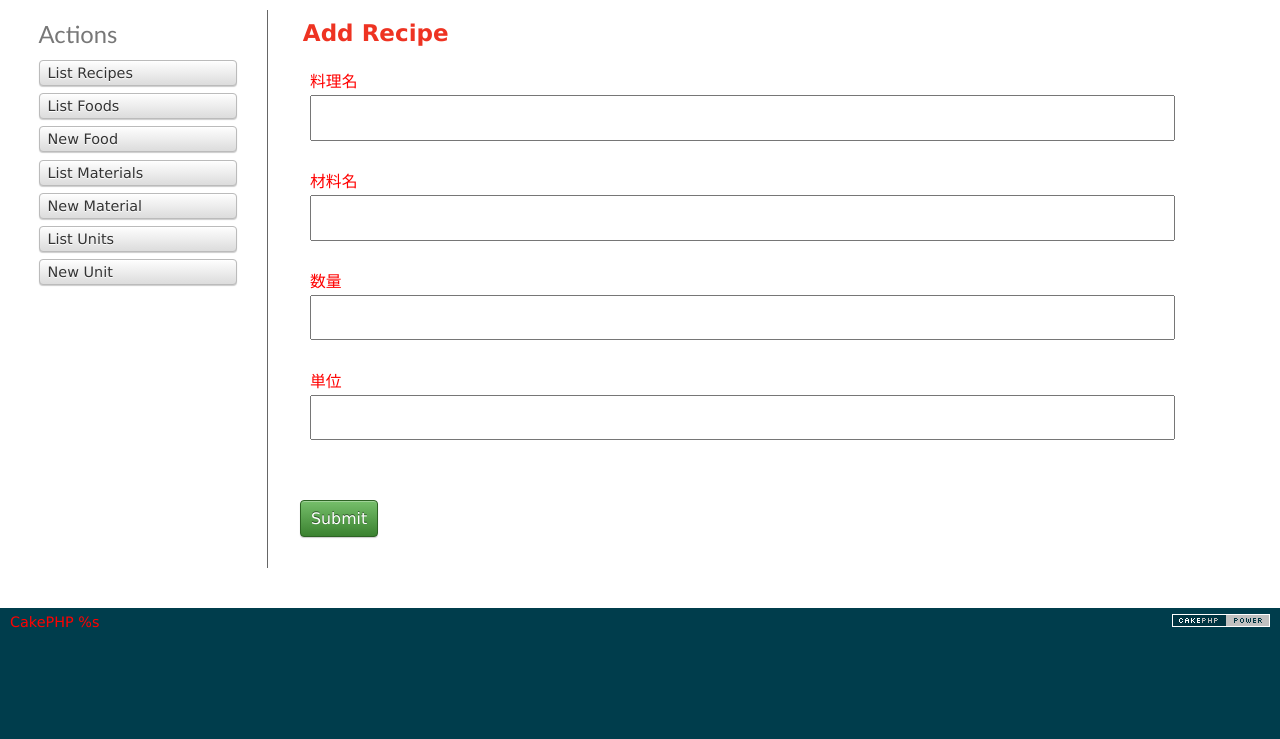
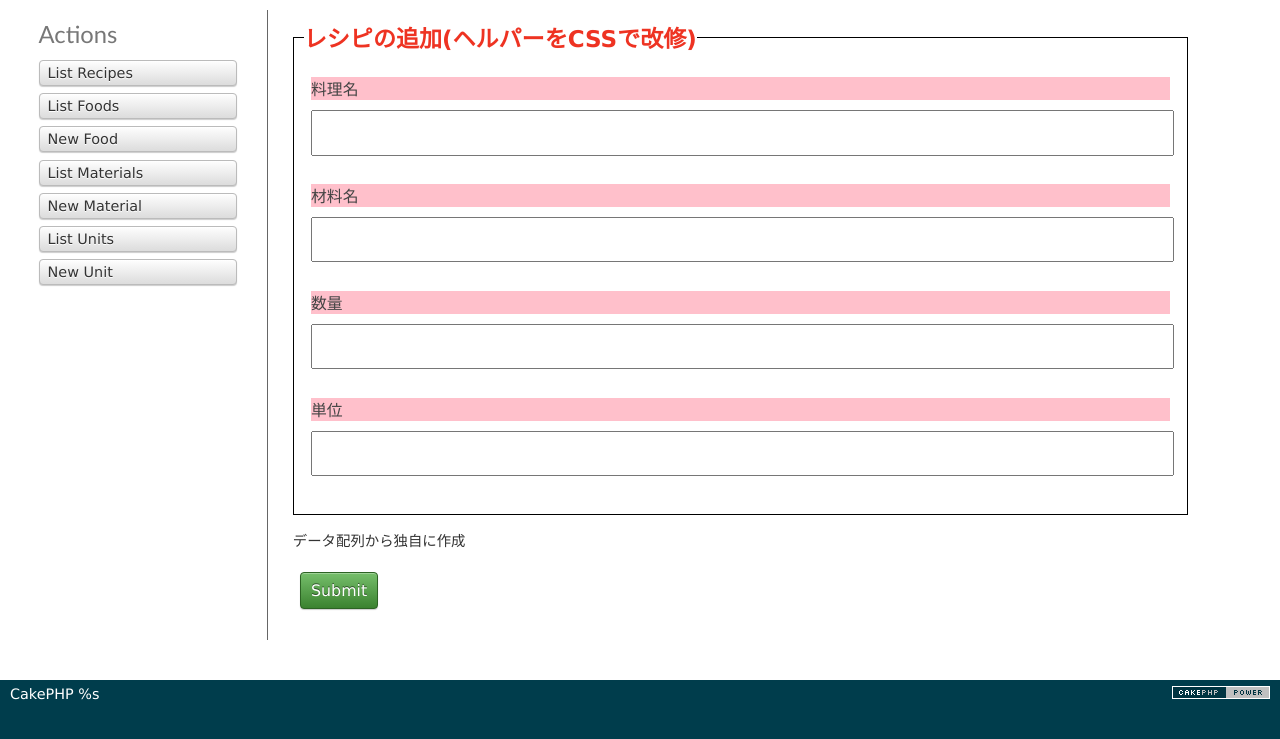
Before and after one commit to NemotoYoshiyuki/cook_pad, a CakePHP app: the page made by app/View/Recipes/add.ctp in a window 1280 px wide. Shown: the part 47-786 px from the top of the page. Run offline with PHP 8.4 and a stand-in for CakePHP, Linux system fonts and the light colour scheme; the template is opened without the code that fills it, so the values that code supplies are empty; form fields are guessed from the names that the template uses; some libraries are stand-ins or nearby versions.

Commit message:
追加メニュー動作確認Ver

```diff
--- a/app/View/Recipes/add.ctp
+++ b/app/View/Recipes/add.ctp
@@ -2,7 +2,7 @@
 <div class="recipes form">
 <?php echo $this->Form->create('Recipe'); ?>
 	<fieldset>
-		<legend><?php echo __('Add Recipe'); ?></legend>
+		<legend><?php echo __('レシピの追加(ヘルパーをCSSで改修)'); ?></legend>
  	    <?php
 		    echo $this->Form->input('food_id', array('label' => '料理名'));
 		    echo $this->Form->input('material_id', array('label' => '材料名'));
@@ -10,7 +10,11 @@
 		    echo $this->Form->input('unit_id', array('label' => '単位'));
 		    //echo $this->Form->input('modifed');
 	    ?>
+		<?php
+			print_r($units);
+		?>
 	</fieldset>
+    <p>データ配列から独自に作成</p>
 	<?php echo $this->Form->end(__('Submit')); ?>
 </div>
 <div class="actions">
--- a/app/webroot/css/add.css
+++ b/app/webroot/css/add.css
@@ -1,8 +1,12 @@
-*{
+label {
+    font-size: 110%;
+    margin-bottom:10px;
+    display:block;
+    background-color:pink;
+}
+fieldset {
+    border:solid 1px black;
+}
+legend {
     color:red;
 }
-label {
-    font-size: 110%;
-    margin-bottom:3px;
-    float:left;
-}
```
Lines whose indentation alone changed are shown as unchanged.
